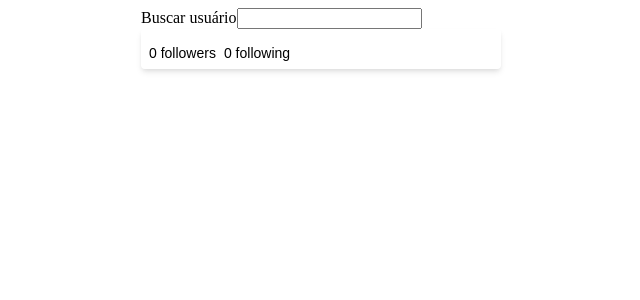
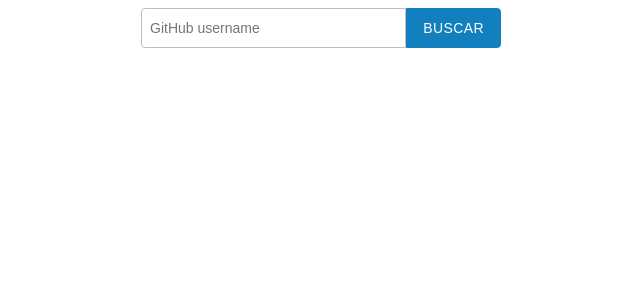
Before and after one commit to vicainelli/frontend-challenges, a Vue app in the folder concrete-solutions/: page / in a window 1280 px wide. Shown: the top 300 px of the page, without its empty margins (319-959 px from the left). Built offline with nearby package versions, Linux system fonts and the light colour scheme.

Commit message:
Compomnents improvments and adding loading

```diff
--- /dev/null
+++ b/concrete-solutions/src/components/atoms/GenericButton/GenericButton.vue
@@ -0,0 +1,54 @@
+<template>
+  <button :type="buttonType" class="button" :class="[...buttonClass]">
+    <slot />
+  </button>
+</template>
+
+<script>
+export default {
+  props: {
+    // * Button Type
+    buttonType: {
+      type: String,
+      default: "button"
+    },
+    buttonClass: {
+      type: Array,
+      default: null
+    }
+  }
+};
+</script>
+
+<style lang="scss" scoped>
+.button {
+  font-family: sans-serif;
+  background-color: rgb(220, 220, 220);
+  border: 1px solid rgb(30, 30, 30);
+  appearance: none;
+}
+
+// * Sizes
+.base {
+  padding: 8px 16px;
+  font-size: 0.875em;
+  height: 40px;
+  border-radius: 4px;
+  font-weight: 500;
+  letter-spacing: 0.025rem;
+  text-transform: uppercase;
+}
+
+// * Colors
+.primary {
+  background-color: #127fbf;
+  border-color: #127fbf;
+  color: #fff;
+}
+
+// Utils
+.inline {
+  border-top-left-radius: 0;
+  border-bottom-left-radius: 0;
+}
+</style>
--- /dev/null
+++ b/concrete-solutions/src/components/atoms/GenericButton/index.js
@@ -0,0 +1,3 @@
+import GenericButton from "./GenericButton";
+
+export default GenericButton;
--- /dev/null
+++ b/concrete-solutions/src/components/atoms/GenericInput/GenericInput.vue
@@ -0,0 +1,74 @@
+<template>
+  <input
+    :type="inputType"
+    :name="inputName"
+    :class="[...inputClass]"
+    :id="inputId"
+    v-bind:value="value"
+    :placeholder="inputPlaceholder"
+    v-on:input="$emit('input', $event.target.value)"
+  />
+</template>
+
+<script>
+export default {
+  props: {
+    value: {
+      type: String,
+      default: ""
+    },
+    // * Input Type
+    inputType: {
+      type: String,
+      default: "text"
+    },
+
+    // * Input Placeholder
+    inputPlaceholder: {
+      type: String,
+      default: "text"
+    },
+
+    // * Input Class
+    inputClass: {
+      type: Array,
+      default: null
+    },
+
+    // * Input Name
+    inputName: {
+      type: String,
+      default: ""
+    },
+
+    // * Input Id
+    inputId: {
+      type: String,
+      default: ""
+    }
+  }
+};
+</script>
+
+<style lang="scss" scoped>
+input {
+  margin-top: 4px;
+  margin-bottom: 4px;
+  box-sizing: border-box;
+  border: 1px solid rgb(190, 190, 190);
+  appearance: none;
+  height: 40px;
+  display: block;
+  width: 100%;
+  padding: 8px;
+  font-size: 0.875em;
+  color: rgb(60, 60, 60);
+  border-radius: 4px;
+
+  &.inline {
+    border-bottom-right-radius: 0;
+    border-top-right-radius: 0;
+    margin: 0;
+  }
+}
+</style>
--- /dev/null
+++ b/concrete-solutions/src/components/atoms/GenericInput/index.js
@@ -0,0 +1,3 @@
+import GenericInput from "./GenericInput";
+
+export default GenericInput;
--- /dev/null
+++ b/concrete-solutions/src/components/atoms/Loading/Loading.vue
@@ -0,0 +1,115 @@
+<template>
+  <div class="flex justify-center my-8">
+    <svg
+      version="1.1"
+      id="Layer_1"
+      xmlns="http://www.w3.org/2000/svg"
+      xmlns:xlink="http://www.w3.org/1999/xlink"
+      x="0px"
+      y="0px"
+      width="36px"
+      height="45px"
+      viewBox="0 0 36 45"
+      style="enable-background:new 0 0 50 50;"
+      xml:space="preserve"
+    >
+      <rect x="0" y="10" width="4" height="10" fill="#333" opacity="0.2">
+        <animate
+          attributeName="opacity"
+          attributeType="XML"
+          values="0.2; 1; .2"
+          begin="0s"
+          dur="0.6s"
+          repeatCount="indefinite"
+        />
+        <animate
+          attributeName="height"
+          attributeType="XML"
+          values="10; 20; 10"
+          begin="0s"
+          dur="0.6s"
+          repeatCount="indefinite"
+        />
+        <animate
+          attributeName="y"
+          attributeType="XML"
+          values="10; 5; 10"
+          begin="0s"
+          dur="0.6s"
+          repeatCount="indefinite"
+        />
+      </rect>
+      <rect x="8" y="10" width="4" height="10" fill="#333" opacity="0.2">
+        <animate
+          attributeName="opacity"
+          attributeType="XML"
+          values="0.2; 1; .2"
+          begin="0.15s"
+          dur="0.6s"
+          repeatCount="indefinite"
+        />
+        <animate
+          attributeName="height"
+          attributeType="XML"
+          values="10; 20; 10"
+          begin="0.15s"
+          dur="0.6s"
+          repeatCount="indefinite"
+        />
+        <animate
+          attributeName="y"
+          attributeType="XML"
+          values="10; 5; 10"
+          begin="0.15s"
+          dur="0.6s"
+          repeatCount="indefinite"
+        />
+      </rect>
+      <rect x="16" y="10" width="4" height="10" fill="#333" opacity="0.2">
+        <animate
+          attributeName="opacity"
+          attributeType="XML"
+          values="0.2; 1; .2"
+          begin="0.3s"
+          dur="0.6s"
+          repeatCount="indefinite"
+        />
+        <animate
+          attributeName="height"
+          attributeType="XML"
+          values="10; 20; 10"
+          begin="0.3s"
+          dur="0.6s"
+          repeatCount="indefinite"
+        />
+        <animate
+          attributeName="y"
+          attributeType="XML"
+          values="10; 5; 10"
+          begin="0.3s"
+          dur="0.6s"
+          repeatCount="indefinite"
+        />
+      </rect>
+    </svg>
+  </div>
+</template>
+
+<script>
+export default {
+  name: "loading"
+};
+</script>
+
+<style lang="scss">
+.flex {
+  display: flex;
+}
+.justify-center {
+  justify-content: center;
+}
+.my-8 {
+  margin-top: 1rem;
+  margin-bottom: 1rem;
+}
+</style>
--- /dev/null
+++ b/concrete-solutions/src/components/atoms/Loading/index.js
@@ -0,0 +1,3 @@
+import Loading from "./Loading";
+
+export default Loading;
--- a/concrete-solutions/src/components/molecules/UserCard/UserCard.vue
+++ b/concrete-solutions/src/components/molecules/UserCard/UserCard.vue
@@ -74,6 +74,7 @@ export default {
 <style lang="scss" scoped>
 .user-card {
   padding: 8px;
+  border: 1px solid rgba(0, 0, 0, 0.05);
   box-shadow: 0 4px 6px -1px rgba(0, 0, 0, 0.1),
     0 2px 4px -1px rgba(0, 0, 0, 0.06);
   border-radius: 4px;
--- a/concrete-solutions/src/components/pages/Home/Home.vue
+++ b/concrete-solutions/src/components/pages/Home/Home.vue
@@ -1,16 +1,24 @@
 <template>
   <wrapper>
-    <form action="">
-      <label for="search">Buscar usuário</label>
-      <input
-        type="search"
-        v-on:keyup="searchUser"
-        name="search"
-        id="search"
+    <form class="form-search-user" action v-on:submit.prevent="searchUser">
+      <div class="inline-form">
+        <generic-input
+          input-type="search"
+          input-name="search"
+          input-id="search"
+          input-placeholder="GitHub username"
+          :input-class="['inline']"
           v-model="search"
-      />
+        ></generic-input>
+        <generic-button
+          :button-class="['primary', 'base', 'inline']"
+          button-type="submit"
+          >Buscar</generic-button
+        >
+      </div>
     </form>
-    <div>
+    <loading v-if="loading"></loading>
+    <div v-if="searchResult != null && !loading">
       <user-card
         :user-name="searchResult.name"
         :user-email="searchResult.email"
@@ -29,43 +37,52 @@ import UserService from "@/services/user.services";
 
 import Wrapper from "@/components/utils/Wrapper";
 
+import GenericButton from "@/components/atoms/GenericButton";
+import Loading from "@/components/atoms/Loading";
+import GenericInput from "@/components/atoms/GenericInput";
+
 import UserCard from "@/components/molecules/UserCard";
 
 export default {
   components: {
+    loading: Loading,
+    "generic-button": GenericButton,
+    "generic-input": GenericInput,
     "user-card": UserCard,
     wrapper: Wrapper
   },
   data() {
     return {
       search: "",
+      loading: false,
       showSearch: false,
-      timeOut: null,
-      searchResult: {}
+      searchResult: null
     };
   },
   methods: {
     searchUser() {
       const _this = this;
-
-      clearTimeout(_this.timeOut);
-      _this.timeOut = setTimeout(function() {
-        if (_this.search === null || _this.search === "") {
-          _this.searchResult = {};
-          return;
-        }
+      _this.loading = true;
 
       UserService.get(_this.search)
         .then(res => {
           _this.searchResult = res.data;
           _this.loading = false;
         })
-          .catch(e => console.error(e));
-
-      }, 500);
+        .catch(e => {
+          _this.searchResult = null;
+          console.error(e);
+        });
     }
   }
 };
 </script>
 
-<style lang="scss" scoped></style>
+<style lang="scss" scoped>
+.form-search-user {
+  margin-bottom: 24px;
+}
+.inline-form {
+  display: flex;
+}
+</style>
```
Lines whose indentation alone changed are shown as unchanged.
